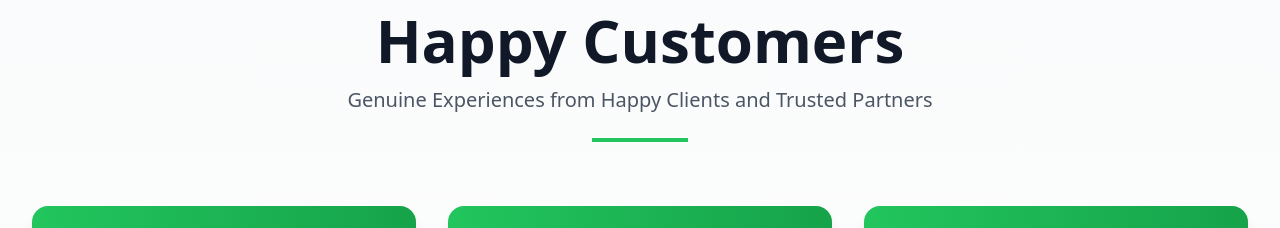
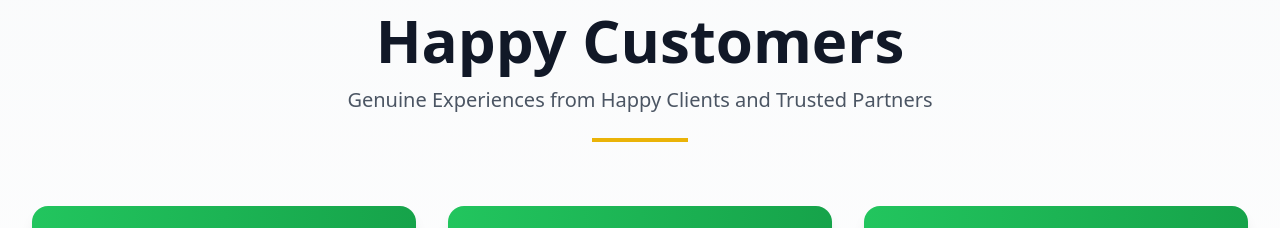
Before and after one commit to wonderfulguru1/ui-blueprint-duplicator, a React (Vite) app: page / in a window 1280 px wide. Shown: the part 3840-4068 px from the top of the page. Built offline with nearby package versions, Linux system fonts and the light colour scheme.

Commit message:
Change line color to gold
Changed the color of the line under "Happy Customers" to gold. Edited `src/components/TestimonialsSection.tsx`.

```diff
--- a/src/components/TestimonialsSection.tsx
+++ b/src/components/TestimonialsSection.tsx
@@ -1,3 +1,4 @@
+
 import React, { useState } from 'react';
 import { TestimonialCard } from './TestimonialCard';
 
@@ -50,7 +51,7 @@ export const TestimonialsSection: React.FC = () => {
           <p className="text-lg md:text-xl text-gray-600 mt-4 max-w-3xl mx-auto">
             Genuine Experiences from Happy Clients and Trusted Partners
           </p>
-          <div className="w-24 h-1 bg-green-500 mx-auto mt-6"></div>
+          <div className="w-24 h-1 bg-yellow-500 mx-auto mt-6"></div>
         </div>
 
         {/* Testimonials Grid */}
```
